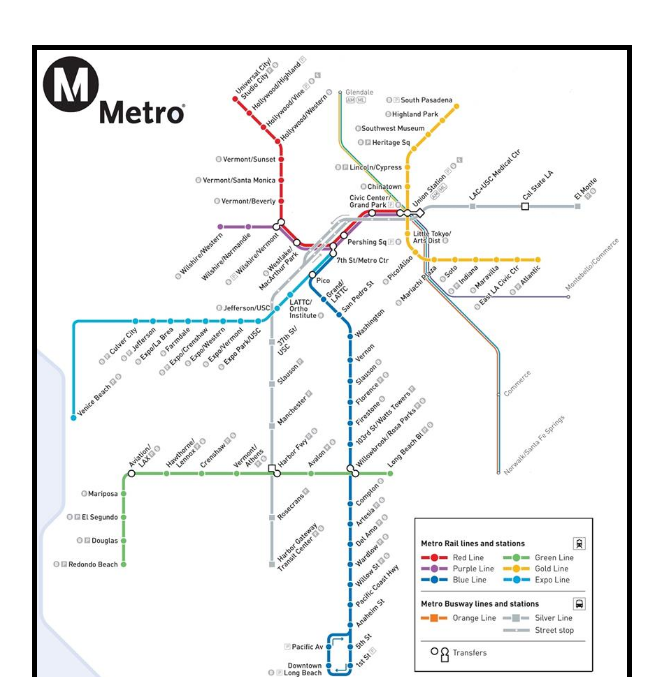
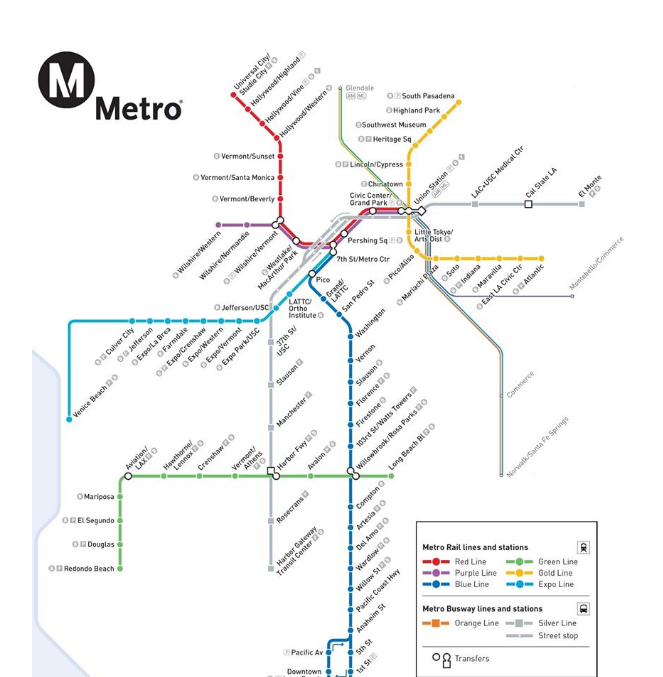
Before and after one commit to KrabbaGames/compagnon_app, a plain HTML site: page assets/pages/3_union.html in a window 1280 px wide. Shown: the part 123-800 px from the top of the page, without its empty margins (308-971 px from the left). Drawn offline with nearby package versions, Linux system fonts and the light colour scheme; a web font is replaced by a local one.

Commit message:
reverted fix changes

```diff
--- a/style.css
+++ b/style.css
@@ -163,9 +163,6 @@
   #metroMap {
       position: relative;
       cursor: crosshair;
-      min-height: 0;
-      min-width: 0;
-      border: 5px solid black;
   }
 
   #zoom {
```
Also changed, not shown: assets/pages/4_pre_venice.html (+1 -1 lines).
